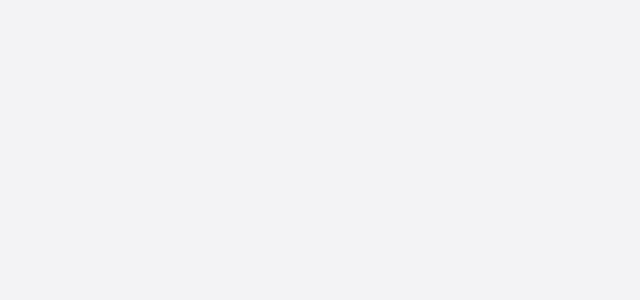
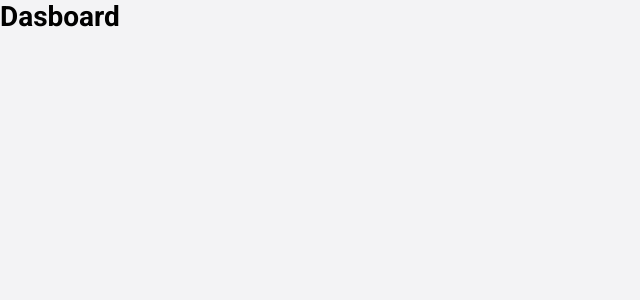
Before and after one commit to Malkado/LiveTasks-Front-end, a React (Create React App) app: page /dashboard in a window 1280 px wide. Shown: the top 300 px of the page, without its empty margins (0-640 px from the left). Built offline with nearby package versions, Linux system fonts and the light colour scheme.

Commit message:
adjusting files to jsx format and routes created

```diff
--- /dev/null
+++ b/src/pages/dashboard/index.jsx
@@ -0,0 +1,5 @@
+import React from 'react';
+
+export default function Dashboard() {
+    return <h1>Dasboard </h1>
+}
--- a/src/pages/singIn/index.js
+++ b/src/pages/singIn/index.jsx
@@ -1,5 +1,5 @@
 import React from 'react';
-import { Link } from 'react-router-dom';
+import { Link, useHistory } from 'react-router-dom';
 import { FiLogIn } from 'react-icons/fi';
 
 import imagem from '../../assets/image.svg';
@@ -7,6 +7,11 @@ import imagem from '../../assets/image.svg';
 
 import './styles.css';
 export default function SigIn() {
+
+    const history = useHistory();
+    function login() {
+        history.push('/dashboard');
+    }
     return (
         <div className="sigin-container">
             <div className="info">
@@ -22,7 +27,7 @@ export default function SigIn() {
                     <input type="text" placeholder="Senha" />
 
 
-                    <button className="button" type="submit">Entrar</button>
+                    <button className="button" type="submit" onClick={login}>Entrar</button>
                     <Link
                         to="/cadastro"
                         className="back-link">
--- a/src/routes.js
+++ b/src/routes.js
@@ -4,6 +4,7 @@ import { Route, BrowserRouter, Switch } from 'react-router-dom';
 import Home from './pages/home/index';
 import SigIn from './pages/singIn/index';
 import SigOut from './pages/sigout/index';
+import Dashboard from './pages/dashboard/index';
 
 export default function Routes() {
     return (
@@ -12,7 +13,7 @@ export default function Routes() {
                 <Route path="/" exact component={Home} />
                 <Route path="/login" component={SigIn} />
                 <Route path="/cadastro" component={SigOut} />
-
+                <Route path="/dashboard" component={Dashboard} />
             </Switch>
         </BrowserRouter>
     );
```
Also changed, not shown: src/pages/home/index.jsx (renamed from src/pages/home/index.js), src/pages/sigout/index.jsx (renamed from src/pages/sigout/index.js).
